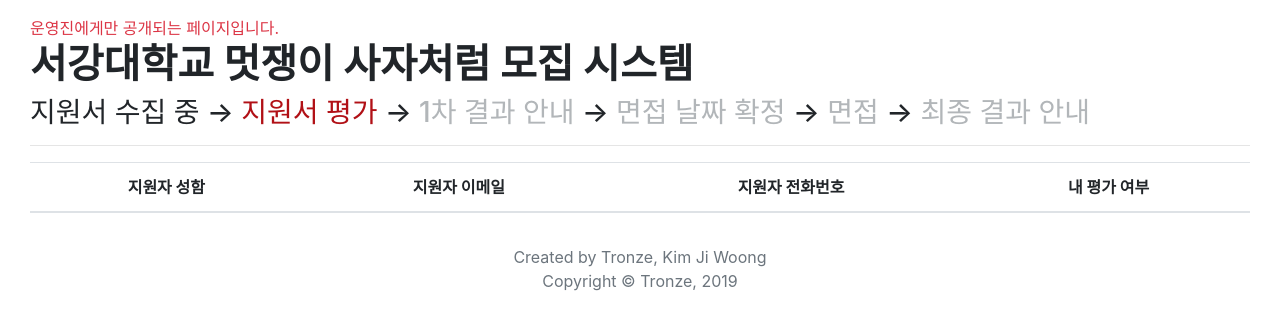
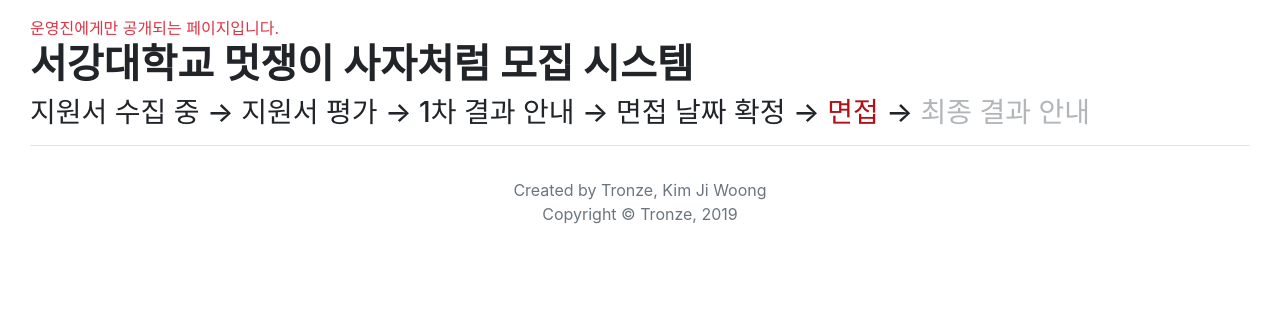
Before and after one commit to tronze/LikeLion, a Django app: template recruitment/templates/recruitment/main.html in a window 1280 px wide. Shown: the part 59-389 px from the top of the page. Run offline with Django 3.2, Linux system fonts and the light colour scheme; the template is opened without the code that fills it, so the values that code supplies are empty; some libraries are stand-ins or nearby versions.

Commit message:
Recruitment Update

```diff
--- a/recruitment/admin.py
+++ b/recruitment/admin.py
@@ -1,7 +1,7 @@
 from django.contrib import admin
 
 from recruitment.models import Applicant, Application, Question, Answer, ApplicantApplication, Evaluation, \
-    ApplicationEvaluation, AnswerEvaluation, Interview
+    ApplicationEvaluation, AnswerEvaluation, Interviewee
 
 # Register your models here.
 
@@ -13,4 +13,4 @@
 admin.site.register(Evaluation)
 admin.site.register(ApplicationEvaluation)
 admin.site.register(AnswerEvaluation)
-admin.site.register(Interview)
+admin.site.register(Interviewee)
--- a/recruitment/templates/recruitment/main.html
+++ b/recruitment/templates/recruitment/main.html
@@ -4,33 +4,33 @@
 <div class="container-fluid py-3">
     <div class="text-danger">운영진에게만 공개되는 페이지입니다.</div>
     <h1>서강대학교 멋쟁이 사자처럼 모집 시스템</h1>
-    <h3><span class="">지원서 수집 중</span> &rarr; <span class="main-color">지원서 평가</span> &rarr; <span class="sub-color">1차 결과 안내</span> &rarr; <span class="sub-color">면접 날짜 확정</span> &rarr; <span class="sub-color">면접</span> &rarr; <span class="sub-color">최종 결과 안내</span></h3>
+    <h3><span class="">지원서 수집 중</span> &rarr; <span class="">지원서 평가</span> &rarr; <span class="">1차 결과 안내</span> &rarr; <span class="">면접 날짜 확정</span> &rarr; <span class="main-color">면접</span> &rarr; <span class="sub-color">최종 결과 안내</span></h3>
     <hr>
 {#    <div>#}
 {#        <div>수집 중인 지원서 : {{ application }}</div>#}
 {#        <div>수집된 지원서 수: {{ application_count }}개</div>#}
 {#    </div>#}
-    <div>
-        <table class="table text-center">
-            <thead>
-                <tr>
-                    <th>지원자 성함</th>
-                    <th>지원자 이메일</th>
-                    <th>지원자 전화번호</th>
-                    <th>내 평가 여부</th>
-                </tr>
-            </thead>
-            <tbody>
-                {% for evaluation in evaluations %}
-                <tr>
-                    <td>{{ evaluation.applicant }}</td>
-                    <td>{{ evaluation.applicant.email }}</td>
-                    <td>{{ evaluation.applicant.phone }}</td>
-                    <td><a class="main-color" href="{% url 'recruitment-evaluation-detail' pk=evaluation.application_pk %}">{% if evaluation.evaluated %}예{% else %}아니오{% endif %}</a></td>
-                </tr>
-                {% endfor %}
-            </tbody>
-        </table>
-    </div>
+{#    <div>#}
+{#        <table class="table text-center">#}
+{#            <thead>#}
+{#                <tr>#}
+{#                    <th>지원자 성함</th>#}
+{#                    <th>지원자 이메일</th>#}
+{#                    <th>지원자 전화번호</th>#}
+{#                    <th>내 평가 여부</th>#}
+{#                </tr>#}
+{#            </thead>#}
+{#            <tbody>#}
+{#                {% for evaluation in evaluations %}#}
+{#                <tr>#}
+{#                    <td>{{ evaluation.applicant }}</td>#}
+{#                    <td>{{ evaluation.applicant.email }}</td>#}
+{#                    <td>{{ evaluation.applicant.phone }}</td>#}
+{#                    <td><a class="main-color" href="{% url 'recruitment-evaluation-detail' pk=evaluation.application_pk %}">{% if evaluation.evaluated %}예{% else %}아니오{% endif %}</a></td>#}
+{#                </tr>#}
+{#                {% endfor %}#}
+{#            </tbody>#}
+{#        </table>#}
+{#    </div>#}
 </div>
 {% endblock %}
```
Also changed, not shown: recruitment/models.py (+7 -1 lines), LikeLion/send_sms.py (line endings or trailing spaces), recruitment/migrations/0021_auto_20190311_0742.py (added), recruitment/migrations/0022_auto_20190313_1352.py (added).
